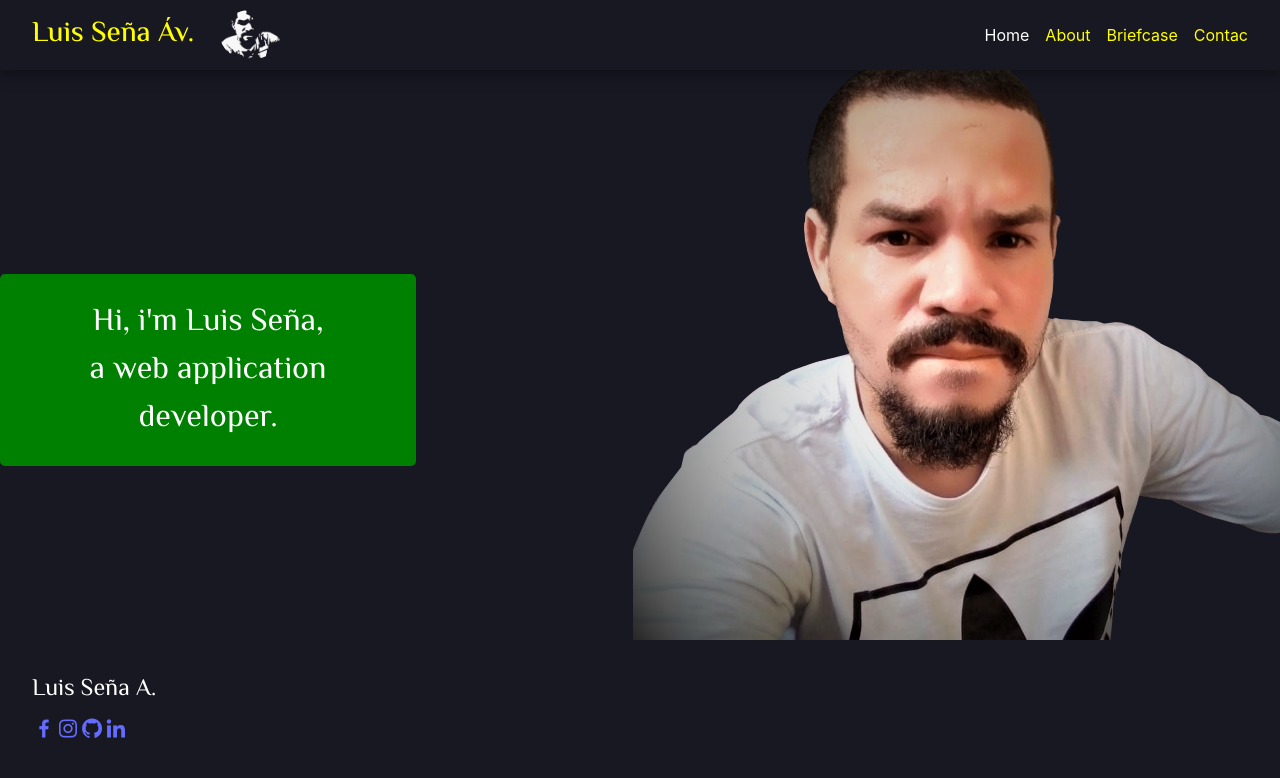
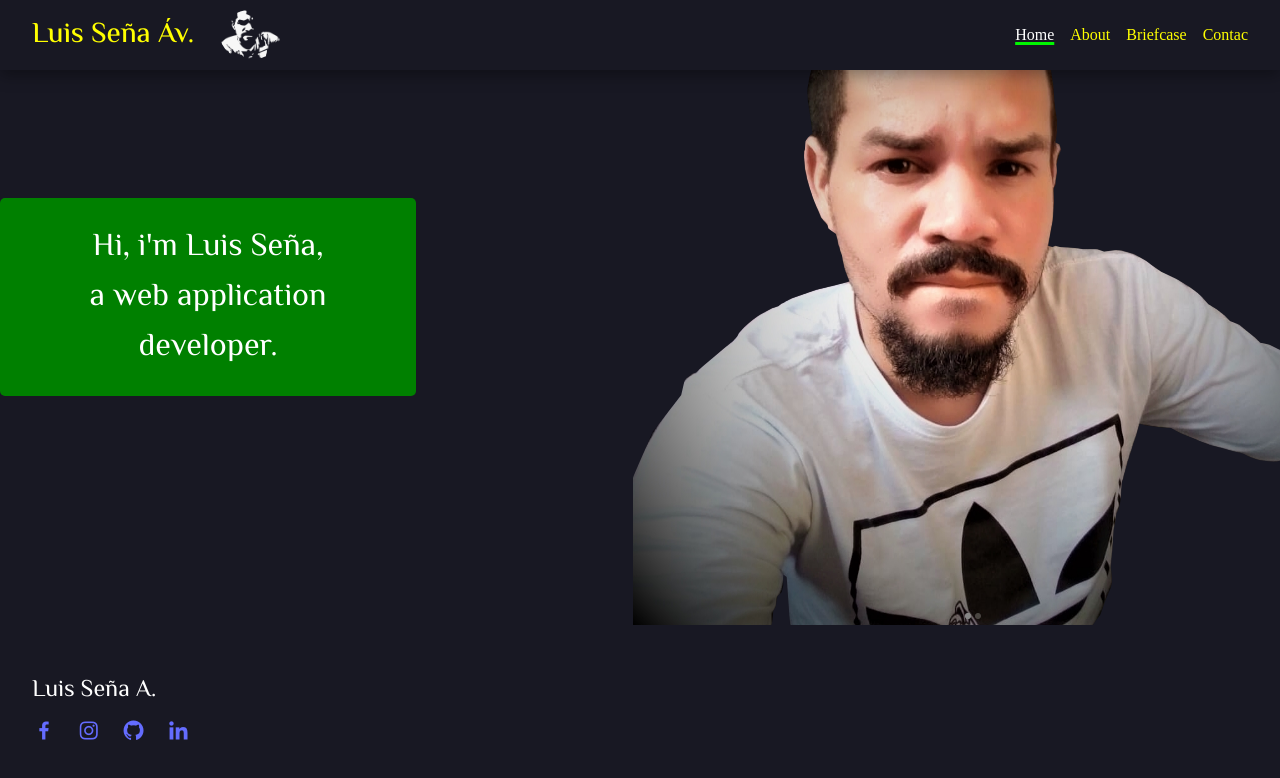
Before and after one commit to Luis-Sena-Av/Entregable-3, a React (Vite) app: page / in a window 1280 px wide. Shown: the top 778 px of the page. Built offline with nearby package versions, Linux system fonts and the light colour scheme; a web font is replaced by a local one.

Commit message:
funciones semicompletas

```diff
--- a/src/App.css
+++ b/src/App.css
@@ -91,6 +91,8 @@ nav ul li{
 }
 .color-activ{
   color: white;
+  text-decoration: underline  #01F701;
+  text-decoration-thickness: 3px
 }
 
 
@@ -240,6 +242,14 @@ input:focus{
   animation: visible 1.4s ease forwards;
   transition: opacity 0.5s;
 }
+
+.skils{
+  display: flex;
+  flex-direction: column;
+  gap: 1rem;
+}
+
+
 .bx-menu{
   display: none;
   cursor: pointer;
@@ -290,12 +300,14 @@ input:focus{
  background-color:black;
  grid-column: 1/2;
  font-size: 4rem;
+ cursor: pointer;
+}
 
-}
 .control_right{
  background-color:black;
  grid-column: 3/4;
  font-size: 4rem;
+ cursor: pointer;
 }
 
 .carrusel{
@@ -402,6 +414,7 @@ border-radius: 2rem;
 .item{
   display: flex;
   align-items: center;
+  justify-content: center;
   gap: 2rem;
 }
 
@@ -496,6 +509,14 @@ footer{
   align-items: flex-start;
 }
 
+.icons{
+  display: flex;
+  gap: 1.3rem;
+}
+
+a{
+  cursor: pointer;
+}
 
 @media(max-width:760px){
 
@@ -508,8 +529,9 @@ footer{
     display: flex;
     justify-content: space-between;
     align-items: center;
+    gap: 0.7rem;
     padding: 1rem;
-    background-color: red;
+    background-color:black;
     opacity: 0;
     transition: top 0.3s ease;
   }
@@ -533,6 +555,7 @@ footer{
   footer{
     display: none;
   }
+
 
 
   .inicio{
@@ -600,8 +623,7 @@ footer{
   .section2 h1{
     font-size: 2rem;
   }
-  .section2 .item{
-  }
+
   .section2 .item p{
     font-size: 1rem;
 
@@ -762,3 +784,10 @@ border-radius: 0rem;
     display: none;}
 
 }
+
+.item_skills{
+  display: flex;
+  flex-direction: column;
+  justify-content: center;
+  text-align: center;
+}
--- a/src/App.jsx
+++ b/src/App.jsx
@@ -8,9 +8,10 @@ import { Portafolio } from './components/Portafolio'
 import { Contac } from './components/Contac'
 
 function App() {
+
   const [sectio_activ, setsectio_activ] = useState([{id:1,value:true},{id:2,value:false},{id:3,value:false},{id:4,value:false}])
- const [menuShow, setmenuShow] = useState(false)
-  useEffect(()=>{console.log(menuShow)},[menuShow])
+  const [menuShow, setmenuShow] = useState(false)
+
   return (
     <div>
       <Header setmenuShow={setmenuShow} menuShow={menuShow} setsectio_activ={setsectio_activ} sectio_activ={sectio_activ}/>
--- a/src/components/Foooter.jsx
+++ b/src/components/Foooter.jsx
@@ -11,10 +11,10 @@ export const Foooter = () => {
         <div className='redes'>
           <span>Luis Seña A.</span>
             <div className='icons'>
-              <a href="#"><i className='bx bxl-facebook'></i></a>
-              <a href="#"><i className='bx bxl-instagram'></i></a>
-              <a href=""><i className='bx bxl-github'></i></a>
-              <a href=""><i className='bx bxl-linkedin'></i></a>
+              <a ><i className='bx bxl-facebook'></i></a>
+              <a ><i className='bx bxl-instagram'></i></a>
+              <a ><i className='bx bxl-github'></i></a>
+              <a target='blank_' href="https://www.linkedin.com/in/luis-se%C3%B1a-%C3%A1vila-07923a278/"><i className='bx bxl-linkedin'></i></a>
             </div>
         </div>
 
--- a/src/components/Header.jsx
+++ b/src/components/Header.jsx
@@ -39,10 +39,10 @@ export const Header = ({setsectio_activ,sectio_activ,menuShow,setmenuShow}) => {
                   <li id='4' className={sectio_activ[3].value && "color-activ"} >Contac</li>
                 </ul>
                 <div className='icons_header'>
-                <a href="#"><i className='bx bxl-facebook'></i></a>
-                <a href="#"><i className='bx bxl-instagram'></i></a>
-                <a href=""><i className='bx bxl-github'></i></a>
-                <a href=""><i className='bx bxl-linkedin'></i></a>
+                <a ><i className='bx bxl-facebook'></i></a>
+                <a ><i className='bx bxl-instagram'></i></a>
+                <a ><i className='bx bxl-github'></i></a>
+                <a target='blank_' href="https://www.linkedin.com/in/luis-se%C3%B1a-%C3%A1vila-07923a278/"><i className='bx bxl-linkedin'></i></a>
               </div>
               </nav>
 
--- a/src/components/Sobremi.jsx
+++ b/src/components/Sobremi.jsx
@@ -16,7 +16,7 @@ export const Sobremi = ({sectio_activ}) => {
             <div className="skils">
 
               <div className="item">
-                <p>Html</p>
+                <p className='item_skills'><i className='bx bxl-html5' style={{color:"#E34E24"}} ></i><span>Html</span></p>
                 <div className="item">
                   <div className="skill_bar"><div className={`${sectio_activ[1].value &&"anima skill_bar-70"} skill_bar-fill`}></div></div>
                   <span>70%</span>
@@ -25,7 +25,7 @@ export const Sobremi = ({sectio_activ}) => {
               </div>
 
               <div className="item">
-                <p>Css</p>
+                <p className='item_skills'><i className='bx bxl-css3' style={{color:"#1471B6"}}></i><span>Css</span></p>
                 <div className="item">
                 <div className="skill_bar"><div className={`${sectio_activ[1].value &&"anima skill_bar-80"} skill_bar-fill`}></div></div>
                   <span>80%</span>
@@ -33,7 +33,7 @@ export const Sobremi = ({sectio_activ}) => {
 
               </div>
               <div className="item">
-                <p>Javascrip</p>
+                <p className='item_skills'><i style={{color:"#EED53B"}} className='bx bxl-javascript'></i><span>Javascrip</span></p>
                 <div className="item">
                 <div className="skill_bar"><div className={`${sectio_activ[1].value &&"anima skill_bar-75"} skill_bar-fill`}></div></div>
                   <span>75%</span>
@@ -42,7 +42,7 @@ export const Sobremi = ({sectio_activ}) => {
               </div>
 
               <div className="item">
-                <p>React</p>
+                <p className='item_skills'><i style={{color:"#00D4F7"}} className='bx bxl-react'></i><span>React</span></p>
                 <div className="item">
                 <div className="skill_bar"><div className={`${sectio_activ[1].value &&"anima skill_bar-60"} skill_bar-fill`}></div></div>
                   <span>60%</span>
--- a/src/index.css
+++ b/src/index.css
@@ -1,19 +1,3 @@
-:root {
-  font-family: Inter, system-ui, Avenir, Helvetica, Arial, sans-serif;
-  line-height: 1.5;
-  font-weight: 400;
-
-  color-scheme: light dark;
-  color: rgba(255, 255, 255, 0.87);
-  background-color: #242424;
-
-  font-synthesis: none;
-  text-rendering: optimizeLegibility;
-  -webkit-font-smoothing: antialiased;
-  -moz-osx-font-smoothing: grayscale;
-  -webkit-text-size-adjust: 100%;
-}
-
 a {
   font-weight: 500;
   color: #646cff;
@@ -21,14 +5,6 @@ a {
 }
 a:hover {
   color: #535bf2;
-}
-
-body {
-  margin: 0;
-  display: flex;
-  place-items: center;
-  min-width: 320px;
-  min-height: 100vh;
 }
 
 h1 {
@@ -54,16 +30,3 @@ button:focus,
 button:focus-visible {
   outline: 4px auto -webkit-focus-ring-color;
 }
-
-@media (prefers-color-scheme: light) {
-  :root {
-    color: #213547;
-    background-color: #ffffff;
-  }
-  a:hover {
-    color: #747bff;
-  }
-  button {
-    background-color: #f9f9f9;
-  }
-}
```
